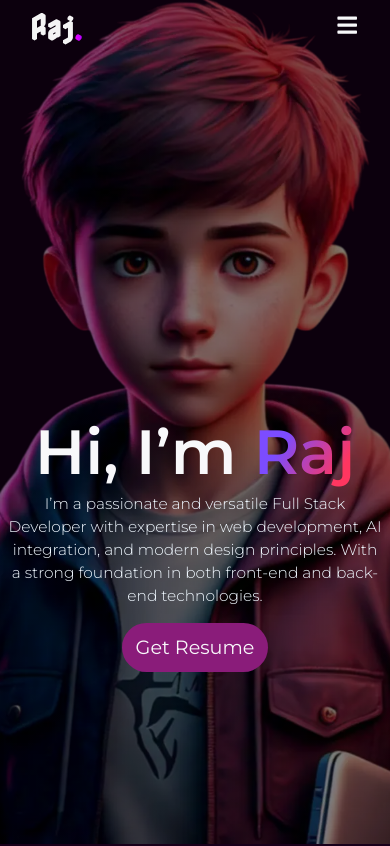
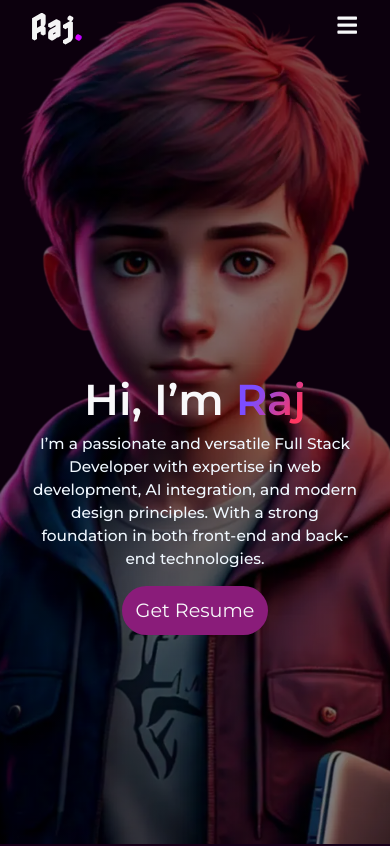
Before and after one commit to Raj-Kashyap001/portfolio, a React (Vite) app: page / in a window 390 px wide. Shown: the top 846 px of the page. Built offline with nearby package versions, Linux system fonts and the light colour scheme.

Commit message:
Fixed Some Minor issues with Hero Section

```diff
--- a/src/components/Hero/Hero.css
+++ b/src/components/Hero/Hero.css
@@ -102,9 +102,20 @@
   }
 
   .hero-content {
-    margin-top: 6rem;
+    margin-top: 1rem;
     padding-left: 0.5rem;
     padding-right: 0.5rem;
+
+    .hero-title {
+      font-size: calc(var(--fs-title) * 0.9);
+      text-align: center;
+    }
+    .hero-text {
+      font-size: calc(var(--fs-regular, 1.4rem) * 1.1);
+      text-align: center;
+      font-weight: 500;
+      max-width: 90%;
+    }
 
     .btn {
       margin-top: 1rem;
```
